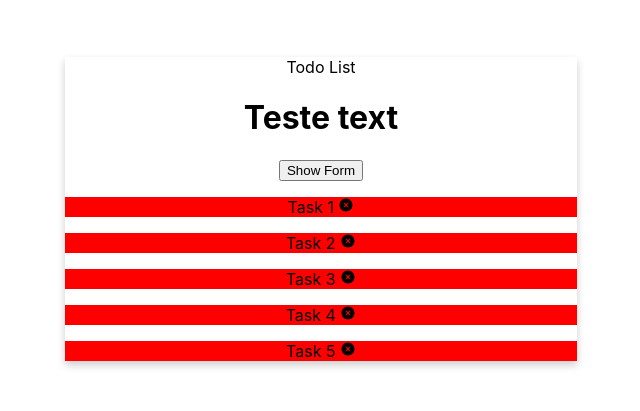
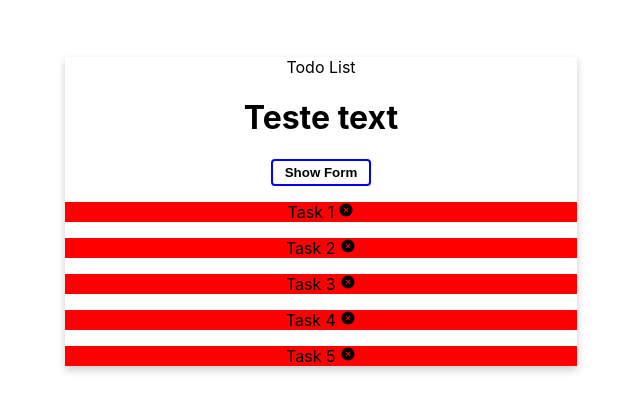
Before and after one commit to VarnerDamascenoJr/react-todo-list, a React (Create React App) app: page / in a window 1280 px wide. Shown: the part 103-514 px from the top of the page, without its empty margins (319-959 px from the left). Built offline with nearby package versions, Linux system fonts and the light colour scheme.

Commit message:
New config for button in the app

```diff
--- a/src/App.tsx
+++ b/src/App.tsx
@@ -5,6 +5,7 @@
 import { Tasks } from "./components/Tasks";
 import { TasksInterface } from "./interface/interface";
 import { CreateTaskForm, IFormInput } from "./components/CreateTaskForm";
+import { ButtonDefault } from "./components/Button";
 
 
 
@@ -68,8 +69,15 @@
     <div className="App">
       <Header />
       <h1>Teste text</h1>
-      <button onClick={()=>setShowForm(!showForm)}>{showForm ? "Close":"Show Form"}</button>
-      {showForm &&<CreateTaskForm onCreate={createTask} />}
+
+      <ButtonDefault
+        type="button"
+        fill="noFilled"
+        size="small"
+        text={showForm ? "Close":"Show Form"}
+        onClick={()=>setShowForm(!showForm)}
+      />
+      {showForm && <CreateTaskForm onCreate={createTask} />}
       <Tasks tasks={tasks} onDelete={deleteTask} onToggle={toggletask}/>
     </div>
   );
```
